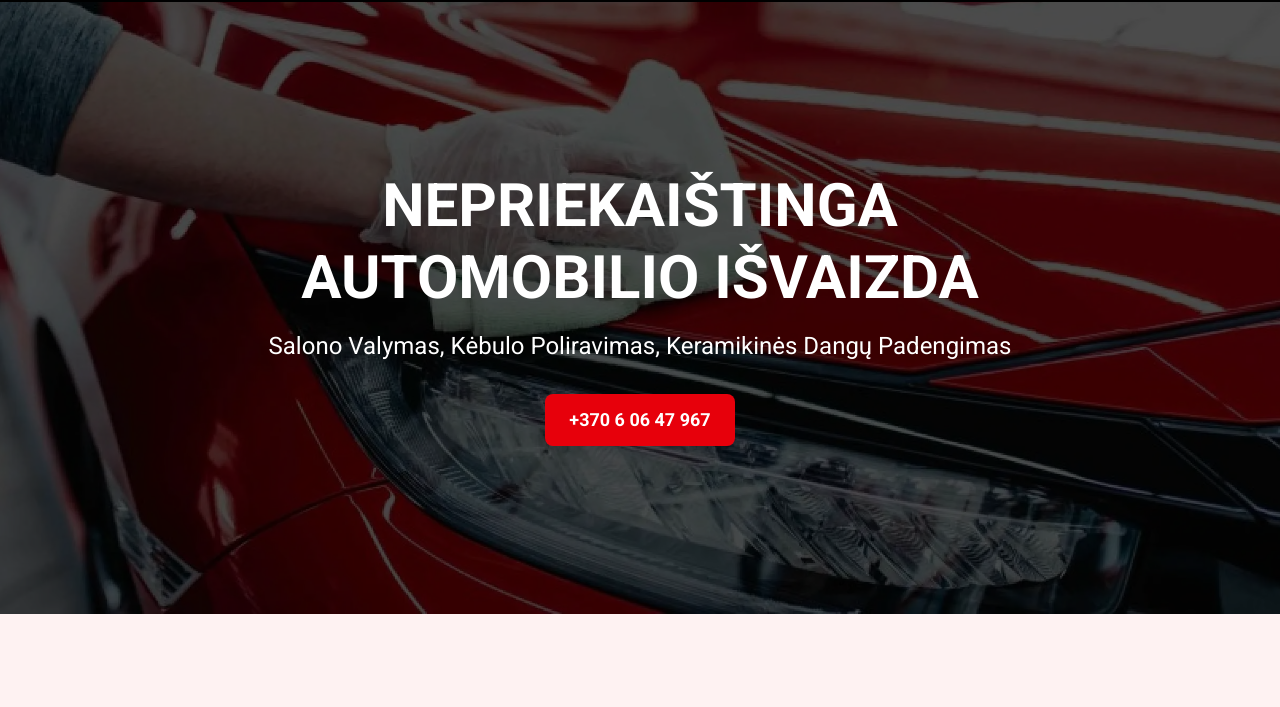
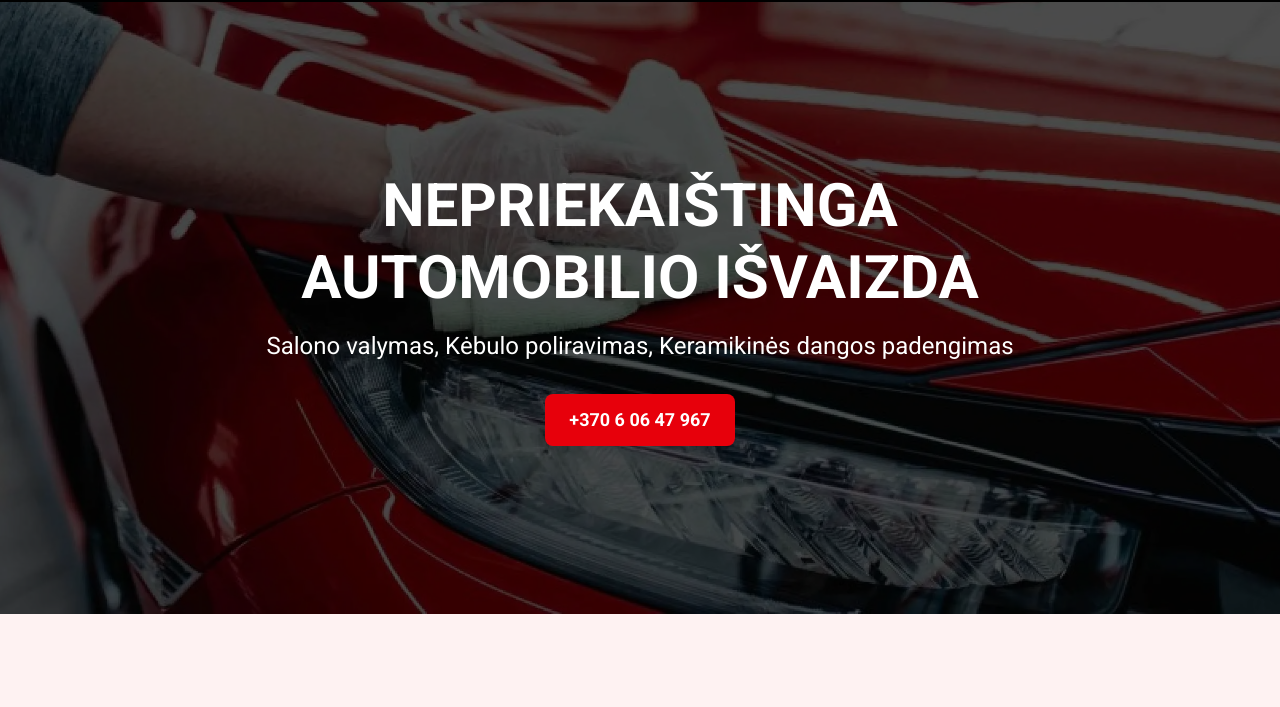
Before and after one commit to mateholik/etautosvara, a website built with Vite: page index.html in a window 1280 px wide. Shown: the part 86-793 px from the top of the page. Built offline with nearby package versions, Linux system fonts and the light colour scheme.

Commit message:
text fix

```diff
--- a/index.html
+++ b/index.html
@@ -168,7 +168,7 @@
             automobilio išvaizda
           </h1>
           <p class="text-lg md:text-2xl mb-8">
-            Salono Valymas, Kėbulo Poliravimas, Keramikinės Dangų Padengimas
+            Salono valymas, Kėbulo poliravimas, Keramikinės dangos padengimas
           </p>
           <a
             href="tel:+37060647967"
```
